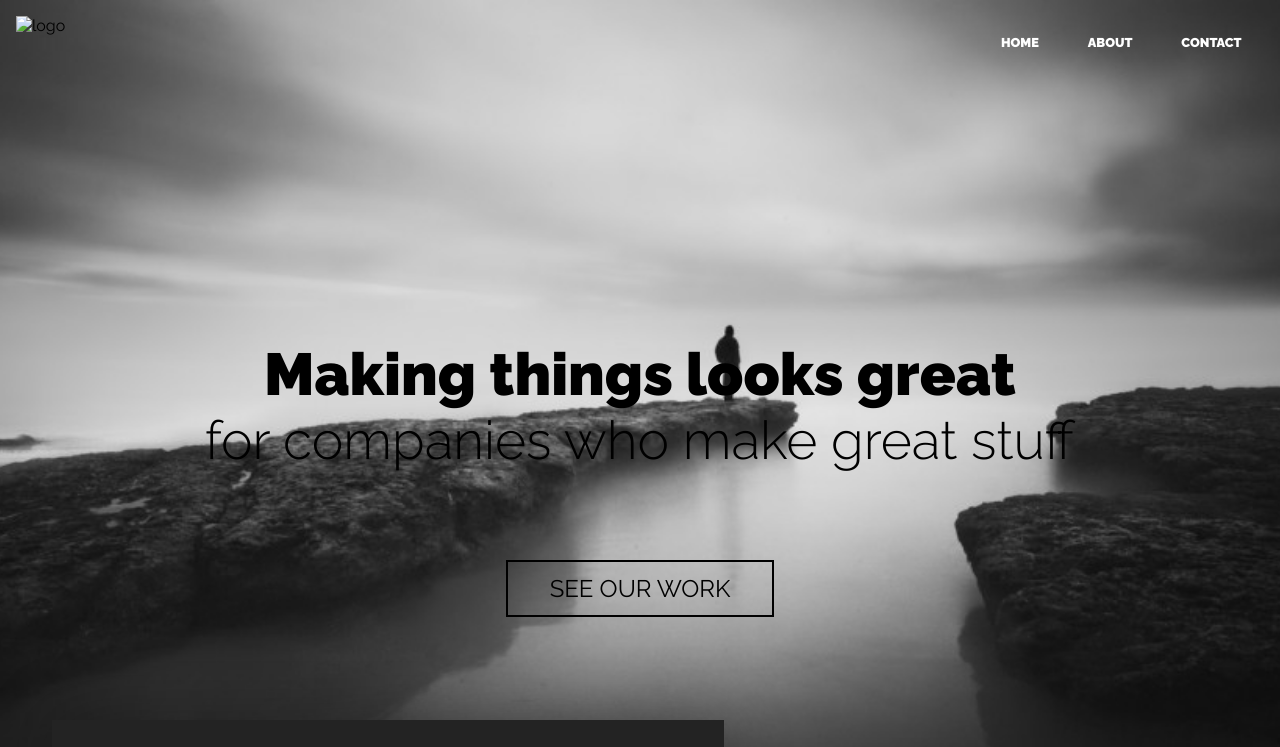
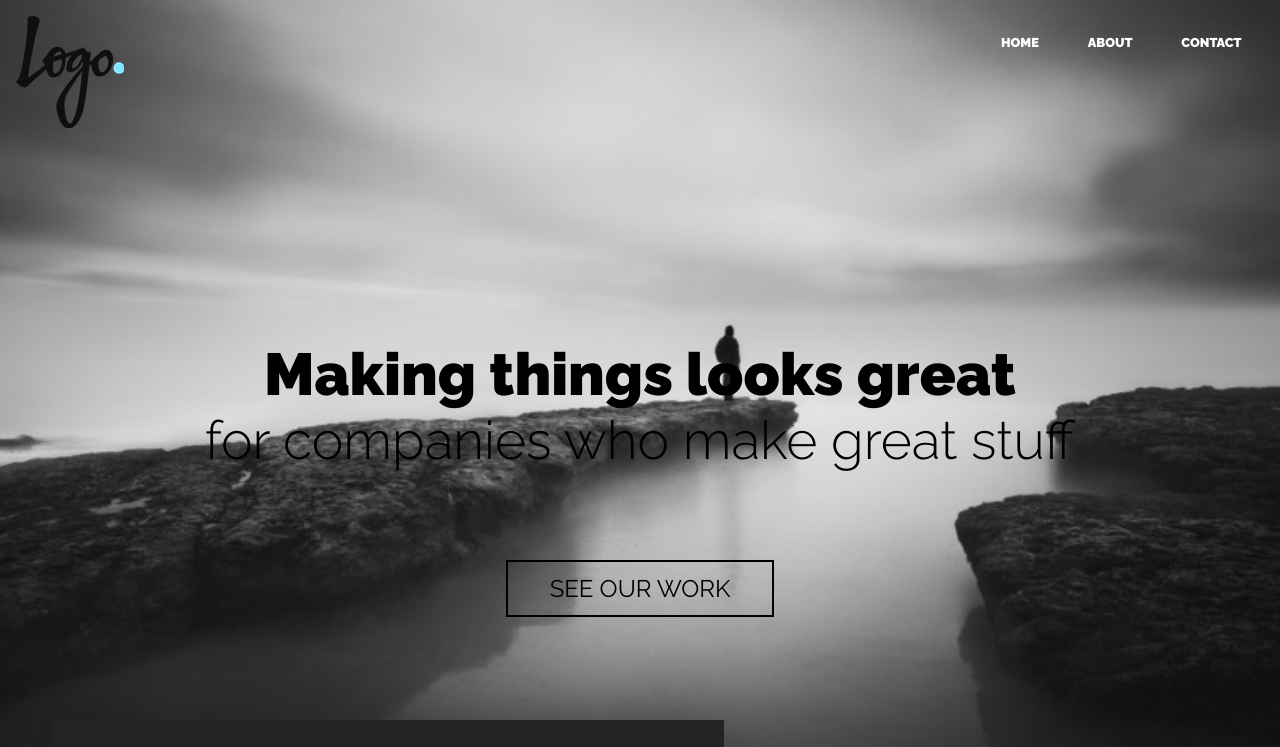
Before and after one commit to jeka400/companies-portfolio, a plain HTML site: page index.html in a window 1280 px wide. Shown: the top 747 px of the page. Drawn offline with nearby package versions, Linux system fonts and the light colour scheme.

```diff
--- a/index.html
+++ b/index.html
@@ -11,7 +11,7 @@
 <body>
 
     <header>
-        <img src="../code/img/logo.png" alt="logo" class="logo">
+        <img src="img/logo.png" alt="logo" class="logo">
         <nav>
             <ul>
                 <li><a href="#">Home</a></li>
```
Also changed, not shown: img/portfolio-01.jpg, img/portfolio-02.jpg.
